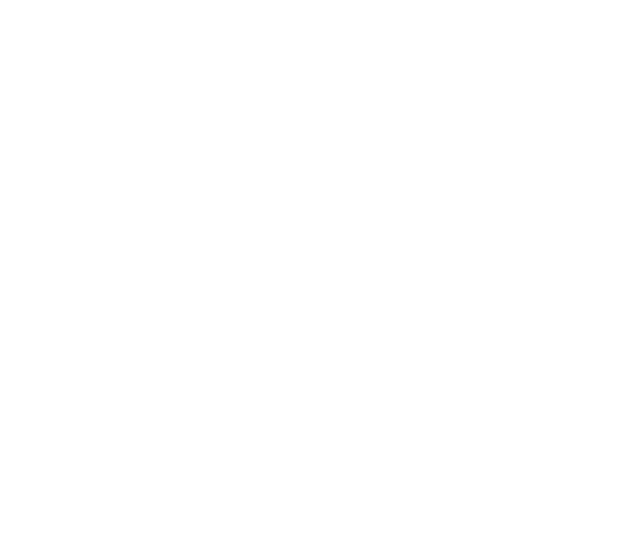
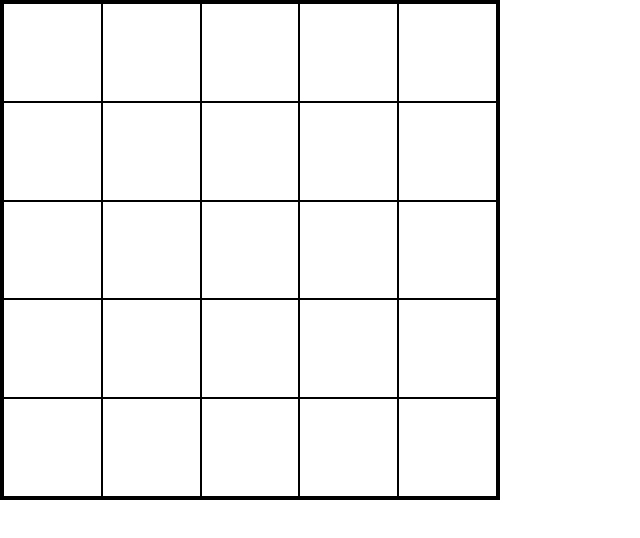
Before and after one commit to i-am-sam-codes/MediPaw, a plain HTML site: page index.html in a window 1280 px wide. Shown: the whole page, without its empty margins (0-640 px from the left). Drawn offline with Linux system fonts and the light colour scheme.

Commit message:
Create Grid

```diff
--- /dev/null
+++ b/app.js
@@ -0,0 +1,20 @@
+const container = document.querySelector('.container');
+
+let color = 'black';
+
+function createGrid(size) {
+    const gridSize = size * size
+    container.style.gridTemplateColumns = `repeat(${size}, 1fr)`
+    container.style.gridTemplateRows = `repeat(${size}, 1fr)`
+
+    for (let i = 0; i < gridSize; i++) {
+        const div = document.createElement('div')
+        div.classList.add('cell')
+        div.addEventListener('click', function (event) {
+            event.target.style.backgroundColor = color;
+        })
+        container.appendChild(div)
+    }
+}
+
+createGrid(5)
--- a/index.html
+++ b/index.html
@@ -4,9 +4,15 @@
     <meta charset="UTF-8">
     <meta http-equiv="X-UA-Compatible" content="IE=edge">
     <meta name="viewport" content="width=device-width, initial-scale=1.0">
+    <link rel="stylesheet" href="styles.css">
     <title>Document</title>
 </head>
 <body>
 
+
+
+    <div class="container" id="container"></div>
+
+    <script src="app.js"></script>
 </body>
 </html>
--- /dev/null
+++ b/styles.css
@@ -0,0 +1,19 @@
+* {
+    margin: 0;
+    padding: 0;
+    box-sizing: border-box;
+}
+
+
+.container,
+#container {
+    display: grid;
+    background-color: white;
+    height: 500px;
+    width: 500px;
+    border: 3px solid black;
+}
+
+.cell {
+    border: .5px solid black;
+}
```
